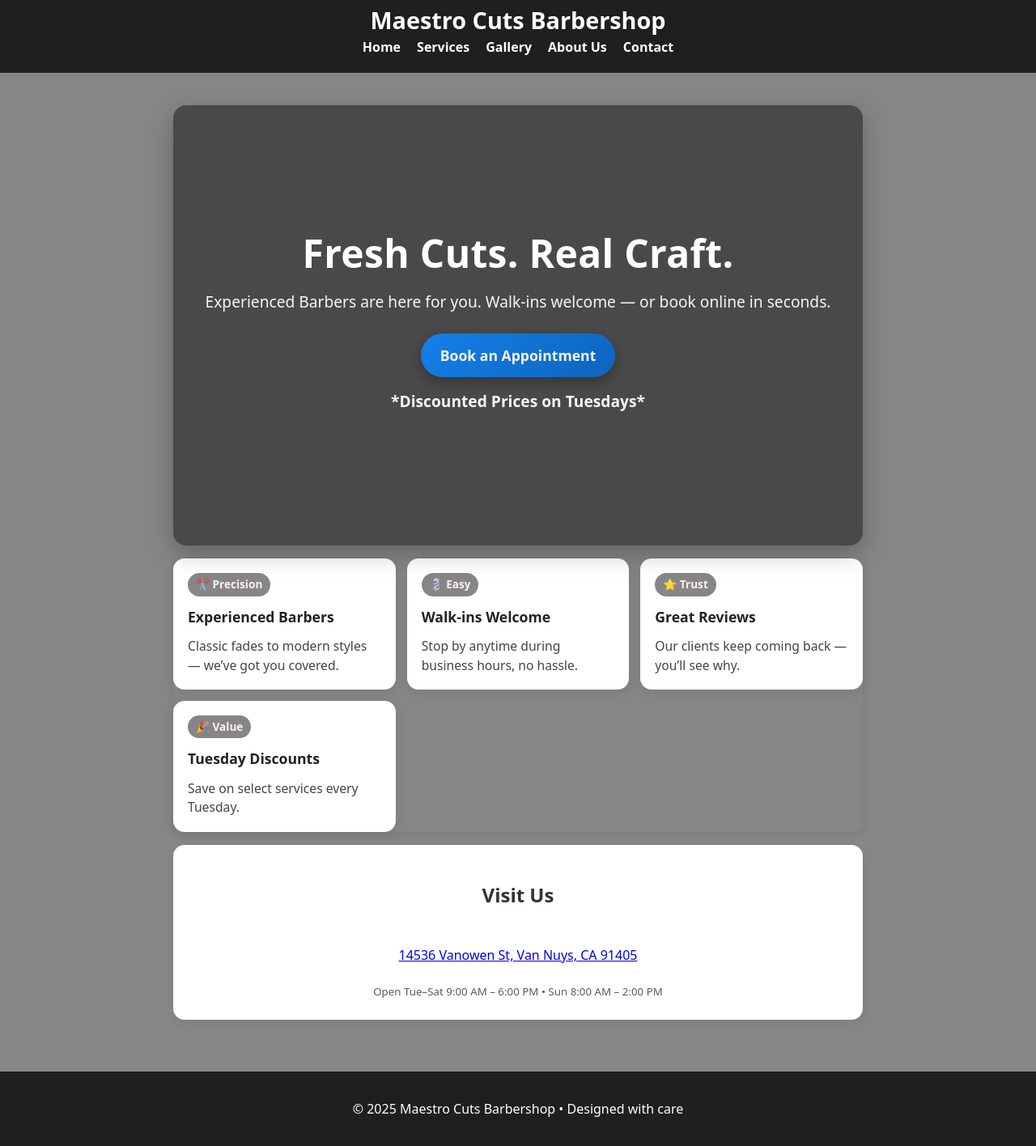
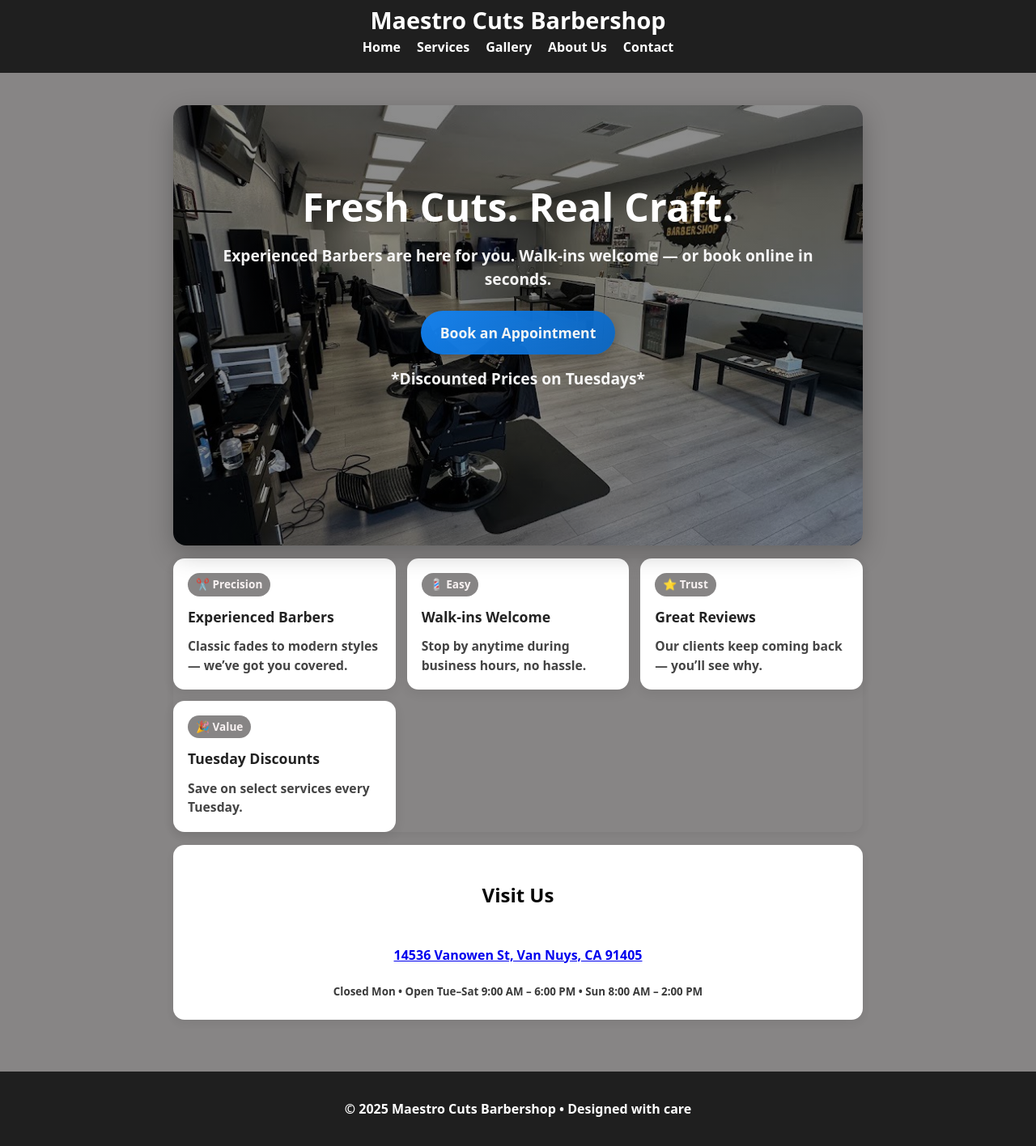
Before and after one commit to gevork-S25/cit384gevork, a plain HTML site: page index.html in a window 1280 px wide. Shown: the part 123-1539 px from the top of the page at 81% size. Drawn offline with Linux system fonts and the light colour scheme.

Commit message:
minor changes

```diff
--- a/index.html
+++ b/index.html
@@ -31,7 +31,7 @@
   <section class="hero" aria-label="Hero">
     <div class="hero__content">
       <h2>Fresh Cuts. Real Craft.</h2>
-      <p>Experienced Barbers are here for you. Walk-ins welcome — or book online in seconds.</p>
+      <p><strong>Experienced Barbers are here for you. Walk-ins welcome — or book online in seconds.<strong></p>
       <p>
         <a class="btn hero__cta" href="https://www.fresha.com/a/maestro-cuts-barbershop-van-nuys-14536-w-vanowen-st-juma9n3m">
           Book an Appointment
@@ -73,10 +73,9 @@
         14536 Vanowen St, Van Nuys, CA 91405
       </a>
     </p>
-    <small>Open Tue–Sat 9:00 AM – 6:00 PM • Sun 8:00 AM – 2:00 PM</small>
+    <small>Closed Mon • Open Tue–Sat 9:00 AM – 6:00 PM • Sun 8:00 AM – 2:00 PM</small>
   </section>
 </main>
-
 
   <footer>
     <p>&copy; <span id="y"></span> Maestro Cuts Barbershop • Designed with care</p>
--- a/styles.css
+++ b/styles.css
@@ -199,7 +199,7 @@ footer {
   box-shadow: 0 10px 30px rgba(0,0,0,.25);
   background:
     linear-gradient(var(--hero-overlay), var(--hero-overlay)),
-    url('photos/hero.jpg') center/cover no-repeat;
+    url('photos/IMG_2565.jpeg') center/cover no-repeat;
   color: #fff;
   text-align: center;
   padding: 48px 18px;
@@ -276,7 +276,7 @@ footer {
   justify-items: center;
   gap: 8px;
   text-align: center;
-  color: #333;
+  color: #080808;
 }
 .trust small { opacity: .8; }
 
```
